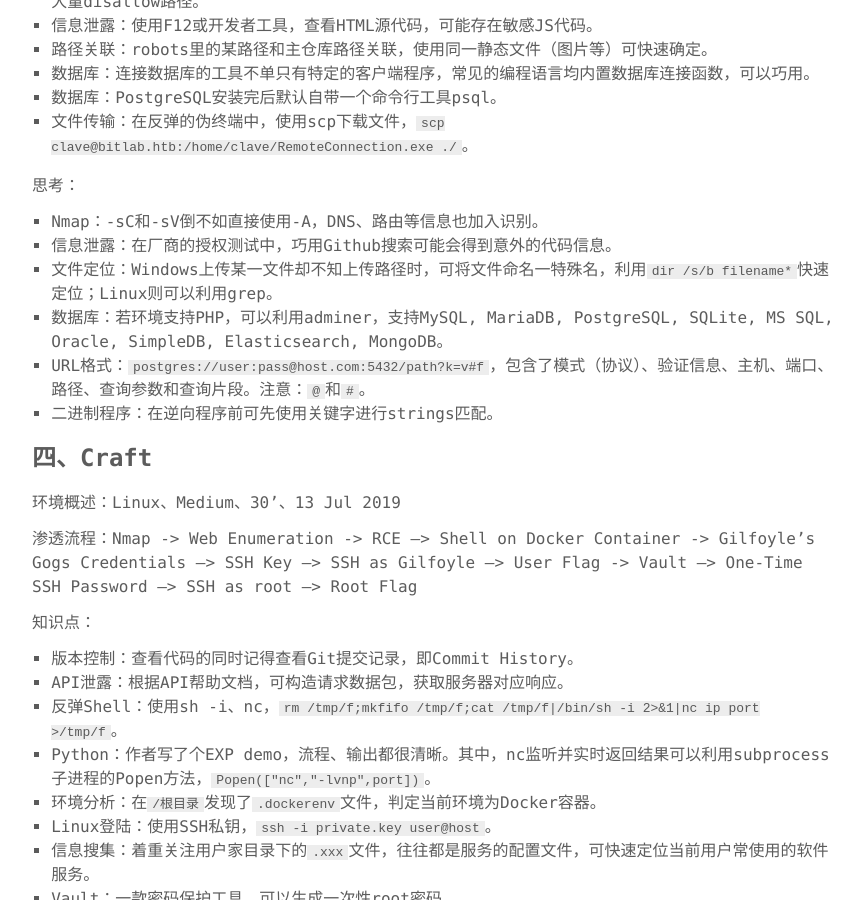
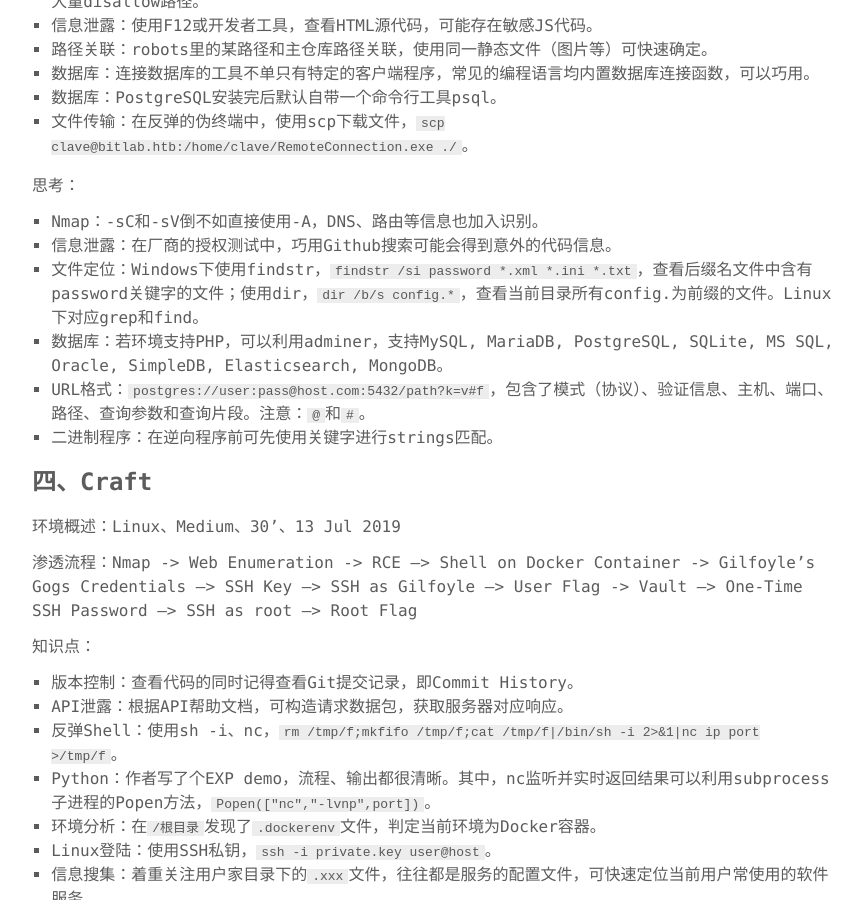
Before and after one commit to SewellDinG/sewellding.github.io, a Jekyll site: the page built from _posts/2020-02-04-《Write-ups for 0xrick's hack-the-box》学习备忘录的副本.md, in a window 1280 px wide and 900 px high, scrolled down 1696 px. Shown: the whole window, without its empty margins (207-1068 px from the left). Built offline with Jekyll 4.4.1, drawn with Linux system fonts in a browser that asks for light colours.

Commit message:
Update Write-ups for 0xrick's hack-the-box(#3)

```diff
--- a/_posts/2020-02-04-《Write-ups for 0xrick's hack-the-box》学习备忘录的副本.md
+++ b/_posts/2020-02-04-《Write-ups for 0xrick's hack-the-box》学习备忘录的副本.md
@@ -67,7 +67,7 @@
 
 - Nmap：-sC和-sV倒不如直接使用-A，DNS、路由等信息也加入识别。
 - 信息泄露：在厂商的授权测试中，巧用Github搜索可能会得到意外的代码信息。
-- 文件定位：Windows上传某一文件却不知上传路径时，可将文件命名一特殊名，利用`dir /s/b filename*`快速定位；Linux则可以利用grep。
+- 文件定位：Windows下使用findstr，`findstr /si password *.xml *.ini *.txt`，查看后缀名文件中含有password关键字的文件；使用dir，`dir /b/s config.*`，查看当前目录所有config.为前缀的文件。Linux下对应grep和find。
 - 数据库：若环境支持PHP，可以利用adminer，支持MySQL, MariaDB, PostgreSQL, SQLite, MS SQL, Oracle, SimpleDB, Elasticsearch, MongoDB。
 - URL格式：`postgres://user:pass@host.com:5432/path?k=v#f`，包含了模式（协议）、验证信息、主机、端口、路径、查询参数和查询片段。注意：`@`和`#`。
 - 二进制程序：在逆向程序前可先使用关键字进行strings匹配。
```
